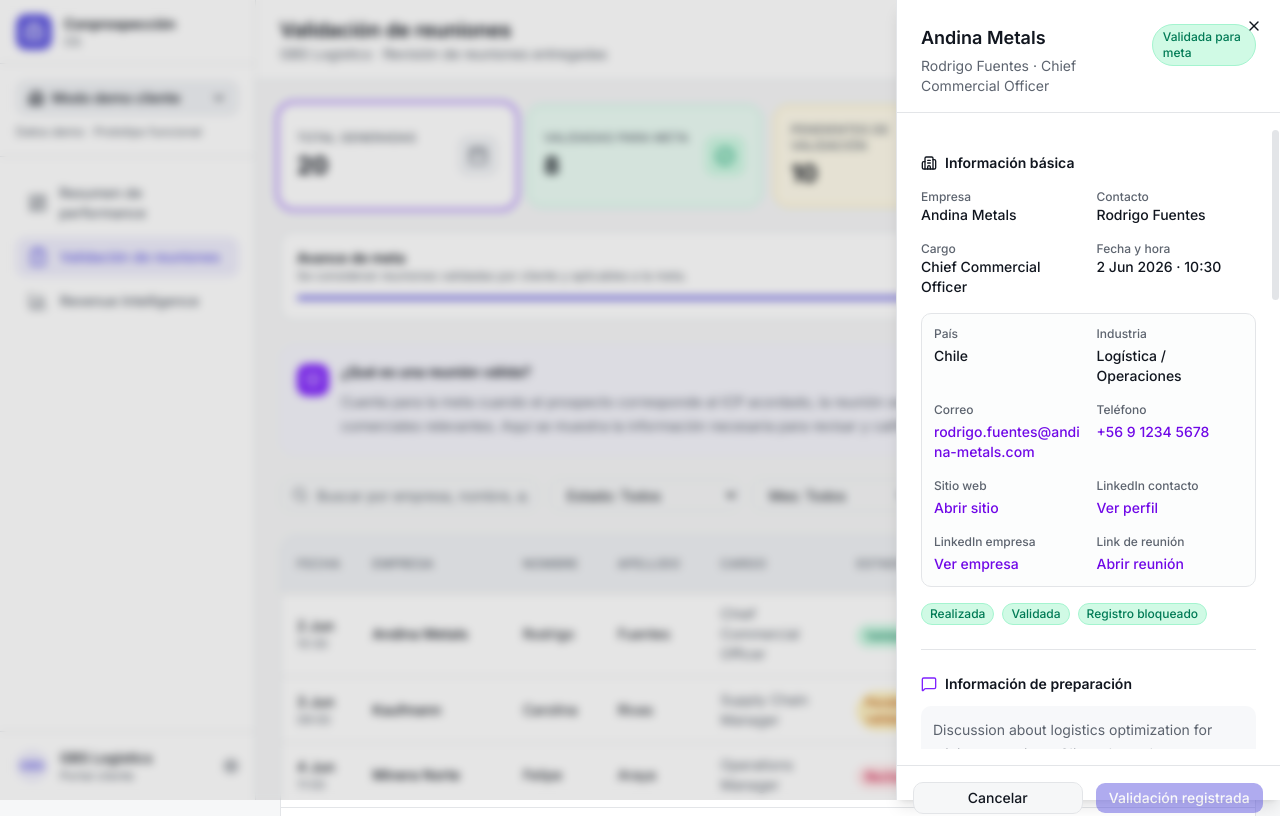
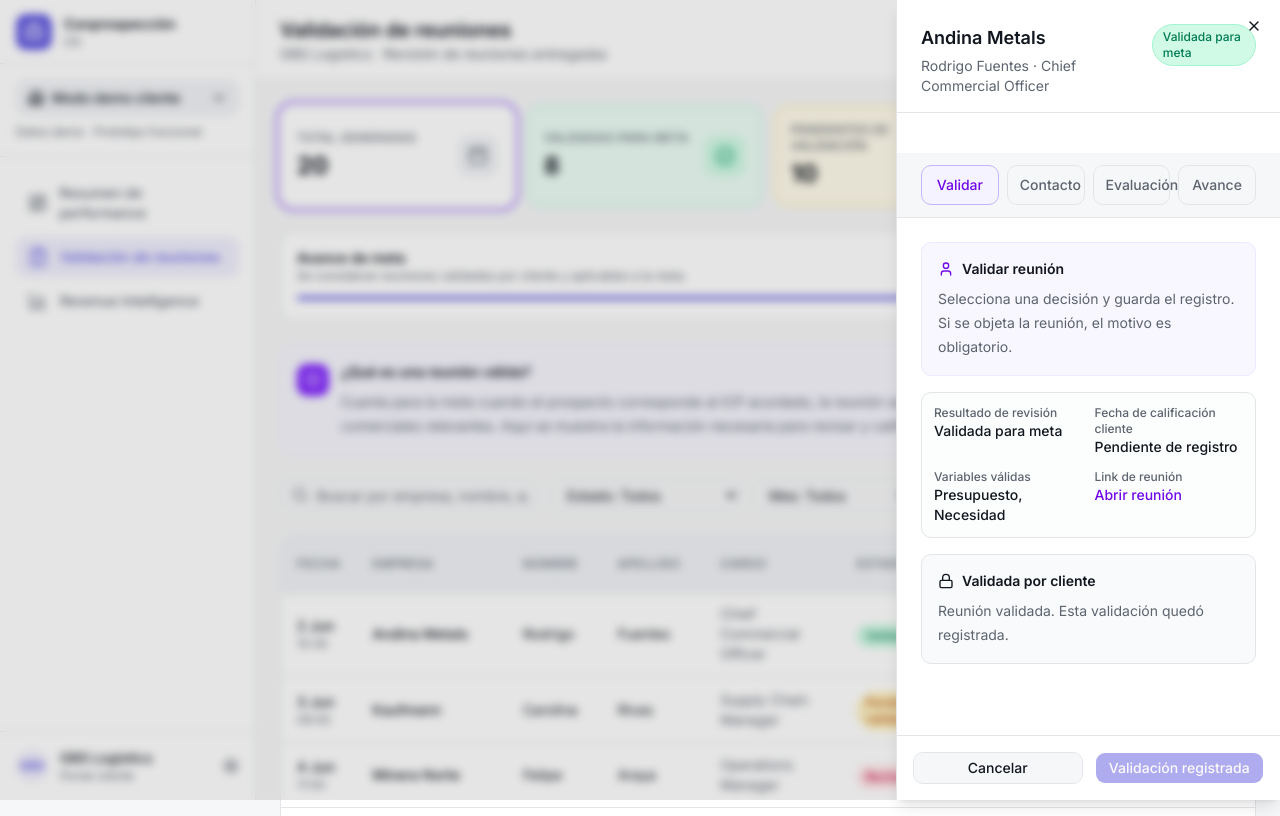
Before and after one commit to FranciscaPP/conprospeccionOS2026, a Next.js app: page /client/meeting-validation in a window 1280 px wide. Both pictures are taken after a click on the element 768 px from the left and 634 px from the top of the page. Built offline with nearby package versions, Linux system fonts and the light colour scheme.

Commit message:
Organize client meeting drawer with tabs

```diff
--- a/components/meeting-drawer.tsx
+++ b/components/meeting-drawer.tsx
@@ -61,6 +61,8 @@ interface MeetingDrawerProps {
   onClose: () => void;
   mode: "client" | "internal";
 }
+
+type ClientDrawerTab = "validation" | "contact" | "evaluation" | "commercial";
 
 const bantOptions: BANTCriteria[] = ["budget", "authority", "need", "timeline"];
 const leadFieldClass = "min-w-0 space-y-1";
@@ -147,6 +149,7 @@ export function MeetingDrawer({ meeting, open, onClose, mode }: MeetingDrawerPro
   const [clientAction, setClientAction] = useState<Exclude<ClientDecision, "pending">>("accepted");
   const [commercialStatus, setCommercialStatus] = useState<CommercialStatus>("pending_followup");
   const [commercialNextStep, setCommercialNextStep] = useState("");
+  const [clientTab, setClientTab] = useState<ClientDrawerTab>("validation");
 
   useEffect(() => {
     if (!meeting) return;
@@ -156,6 +159,7 @@ export function MeetingDrawer({ meeting, open, onClose, mode }: MeetingDrawerPro
     setClientAction(meeting.clientDecision && meeting.clientDecision !== "pending" ? meeting.clientDecision : "accepted");
     setCommercialStatus(meeting.commercialStatus || "pending_followup");
     setCommercialNextStep(meeting.nextStep || "");
+    setClientTab("validation");
   }, [meeting]);
 
   const previewFinal = useMemo(() => {
@@ -169,6 +173,14 @@ export function MeetingDrawer({ meeting, open, onClose, mode }: MeetingDrawerPro
   const clientDecision = getClientDecision(meeting);
   const locked = isClientLocked(meeting);
   const validByContract = isContractuallyValid(meeting);
+  const isClientMode = mode === "client";
+  const showClientSection = (tab: ClientDrawerTab) => !isClientMode || clientTab === tab;
+  const clientTabs: Array<{ value: ClientDrawerTab; label: string }> = [
+    { value: "validation", label: "Validar" },
+    { value: "contact", label: "Contacto" },
+    { value: "evaluation", label: "Evaluación" },
+    { value: "commercial", label: "Avance" },
+  ];
 
   const saveInternal = () => {
     updateMeeting(meeting.id, {
@@ -250,6 +262,152 @@ export function MeetingDrawer({ meeting, open, onClose, mode }: MeetingDrawerPro
 
         <ScrollArea className="h-[calc(100dvh-8rem)] sm:h-[calc(100vh-180px)]">
           <div className="space-y-5 p-4 sm:space-y-6 sm:p-6">
+            {isClientMode && (
+              <div className="sticky top-0 z-20 -mx-4 border-b border-border bg-background/95 px-4 py-3 backdrop-blur sm:-mx-6 sm:px-6">
+                <div className="grid grid-cols-2 gap-2 sm:grid-cols-4">
+                  {clientTabs.map((tab) => (
+                    <button
+                      key={tab.value}
+                      type="button"
+                      onClick={() => setClientTab(tab.value)}
+                      className={`min-h-10 rounded-lg border px-3 py-2 text-sm font-medium transition ${
+                        clientTab === tab.value
+                          ? "border-violet-300 bg-violet-50 text-violet-700"
+                          : "border-border bg-background text-muted-foreground hover:bg-muted hover:text-foreground"
+                      }`}
+                    >
+                      {tab.label}
+                    </button>
+                  ))}
+                </div>
+              </div>
+            )}
+            {isClientMode && clientTab === "validation" && (
+              <section className="space-y-4">
+                <div className="rounded-lg border border-violet-100 bg-violet-50/70 p-4">
+                  <h3 className="flex items-center gap-2 text-sm font-semibold text-foreground">
+                    <User className="h-4 w-4 text-violet-700" />
+                    Validar reunión
+                  </h3>
+                  <p className="mt-2 text-sm leading-6 text-muted-foreground">
+                    Selecciona una decisión y guarda el registro. Si se objeta la reunión, el motivo es obligatorio.
+                  </p>
+                </div>
+
+                <div className="grid gap-3 rounded-lg border border-border bg-muted/20 p-3 sm:grid-cols-2">
+                  <div>
+                    <Label className="text-xs text-muted-foreground">Resultado de revisión</Label>
+                    <p className="text-sm font-medium text-foreground">{getValidationResultLabel(meeting)}</p>
+                  </div>
+                  <div>
+                    <Label className="text-xs text-muted-foreground">Fecha de calificación cliente</Label>
+                    <p className="text-sm font-medium text-foreground">
+                      {meeting.clientDecisionAt
+                        ? format(new Date(meeting.clientDecisionAt), "d MMM yyyy · HH:mm")
+                        : "Pendiente de registro"}
+                    </p>
+                  </div>
+                  <div>
+                    <Label className="text-xs text-muted-foreground">Variables válidas</Label>
+                    <p className="text-sm font-medium text-foreground">
+                      {meeting.cpBANT.length > 0
+                        ? meeting.cpBANT.map((criteria) => bantLabels[criteria]).join(", ")
+                        : "Sin variables registradas"}
+                    </p>
+                  </div>
+                  <div>
+                    <Label className="text-xs text-muted-foreground">Link de reunión</Label>
+                    {meeting.meetingUrl ? (
+                      <a className={leadLinkClass} href={meeting.meetingUrl} target="_blank" rel="noreferrer">
+                        Abrir reunión
+                      </a>
+                    ) : (
+                      <p className={leadValueClass}>Sin dato</p>
+                    )}
+                  </div>
+                </div>
+
+                {locked ? (
+                  <div className="rounded-lg border border-border bg-muted/40 p-4">
+                    <div className="mb-2 flex items-center gap-2 text-sm font-semibold text-foreground">
+                      <Lock className="h-4 w-4" />
+                      {clientDecisionLabels[clientDecision]}
+                    </div>
+                    <p className="text-sm leading-6 text-muted-foreground">
+                      {clientDecision === "accepted" && "Reunión validada. Esta validación quedó registrada."}
+                      {clientDecision === "rejected" && "Reunión objetada. Solo Conprospección puede reabrirla internamente si corresponde."}
+                      {clientDecision === "review_requested" && "Solicitud de revisión registrada. No se puede modificar hasta respuesta de Conprospección."}
+                    </p>
+                    {meeting.rejectionReason && (
+                      <p className="mt-2 text-xs text-muted-foreground">
+                        Motivo: {rejectionReasonLabels[meeting.rejectionReason]}
+                      </p>
+                    )}
+                  </div>
+                ) : (
+                  <>
+                    <div className="grid gap-2 sm:grid-cols-3">
+                      {[
+                        { value: "accepted", label: "Validar reunión" },
+                        { value: "rejected", label: "Objetar reunión" },
+                        { value: "review_requested", label: "Solicitar revisión" },
+                      ].map((option) => (
+                        <button
+                          key={option.value}
+                          type="button"
+                          onClick={() => setClientAction(option.value as Exclude<ClientDecision, "pending">)}
+                          className={`rounded-lg border px-3 py-2 text-sm font-medium transition ${
+                            clientAction === option.value
+                              ? "border-violet-300 bg-violet-50 text-violet-700"
+                              : "border-border bg-background text-foreground hover:bg-muted"
+                          }`}
+                        >
+                          {option.label}
+                        </button>
+                      ))}
+                    </div>
+                    {clientAction === "accepted" && (
+                      <div className="rounded-lg border border-emerald-100 bg-emerald-50/70 p-3 text-sm leading-6 text-emerald-800">
+                        La reunión se marcará como validada y quedará registrada.
+                      </div>
+                    )}
+                    {clientAction === "review_requested" && (
+                      <div className="rounded-lg border border-amber-100 bg-amber-50/70 p-3 text-sm leading-6 text-amber-800">
+                        La reunión quedará en revisión hasta respuesta de Conprospección.
+                      </div>
+                    )}
+                    {clientAction === "rejected" && (
+                      <div className="space-y-2">
+                        <Label className="text-xs text-muted-foreground">Motivo si se objeta la reunión</Label>
+                        <select
+                          aria-label="Motivo si se objeta la reunión"
+                          className="h-9 w-full rounded-lg border border-input bg-background px-3 text-sm text-foreground outline-none transition focus:border-ring focus:ring-3 focus:ring-ring/50"
+                          value={rejectionReason}
+                          onChange={(event) => setRejectionReason(event.target.value as RejectionReason)}
+                        >
+                          {Object.entries(rejectionReasonLabels).map(([value, label]) => (
+                            <option key={value} value={value}>
+                              {label}
+                            </option>
+                          ))}
+                        </select>
+                      </div>
+                    )}
+                    <div className="space-y-2">
+                      <Label className="text-xs text-muted-foreground">Comentario opcional</Label>
+                      <Textarea
+                        value={clientComment}
+                        onChange={(event) => setClientComment(event.target.value)}
+                        placeholder="Agrega contexto si corresponde."
+                        rows={3}
+                      />
+                    </div>
+                  </>
+                )}
+              </section>
+            )}
+
+            {showClientSection("contact") && (
             <section className="space-y-4">
               <h3 className="flex items-center gap-2 text-sm font-semibold text-foreground">
                 <Building2 className="h-4 w-4" />
@@ -367,9 +525,11 @@ export function MeetingDrawer({ meeting, open, onClose, mode }: MeetingDrawerPro
                 {locked && <StatusBadge status="final_valid" label="Registro bloqueado" size="sm" />}
               </div>
             </section>
+            )}
 
-            <Separator />
+            {showClientSection("evaluation") && <Separator />}
 
+            {showClientSection("evaluation") && (
             <section className="space-y-3">
               <h3 className="flex items-center gap-2 text-sm font-semibold text-foreground">
                 <MessageSquare className="h-4 w-4 text-violet-600" />
@@ -382,9 +542,11 @@ export function MeetingDrawer({ meeting, open, onClose, mode }: MeetingDrawerPro
                 Validez y resultado comercial son cosas distintas: una reunión válida puede contar para la meta aunque el negocio se gane, se pierda o quede en seguimiento.
               </p>
             </section>
+            )}
 
-            <Separator />
+            {showClientSection("evaluation") && <Separator />}
 
+            {showClientSection("evaluation") && (
             <section className="space-y-4">
               <h3 className="flex items-center gap-2 text-sm font-semibold text-foreground">
                 <ShieldCheck className="h-4 w-4 text-violet-600" />
@@ -438,9 +600,11 @@ export function MeetingDrawer({ meeting, open, onClose, mode }: MeetingDrawerPro
                 </div>
               )}
             </section>
+            )}
 
-            <Separator />
+            {showClientSection("evaluation") && <Separator />}
 
+            {showClientSection("evaluation") && (
             <section className="space-y-4">
               <h3 className="flex items-center gap-2 text-sm font-semibold text-foreground">
                 <BookOpen className="h-4 w-4 text-emerald-600" />
@@ -537,6 +701,7 @@ export function MeetingDrawer({ meeting, open, onClose, mode }: MeetingDrawerPro
                 </div>
               )}
             </section>
+            )}
 
             {mode === "internal" && (
               <>
@@ -591,7 +756,7 @@ export function MeetingDrawer({ meeting, open, onClose, mode }: MeetingDrawerPro
               </>
             )}
 
-            {mode === "client" && (
+            {isClientMode && clientTab === "commercial" && (
               <>
                 <Separator />
                 <section className="space-y-4">
@@ -644,98 +809,6 @@ export function MeetingDrawer({ meeting, open, onClose, mode }: MeetingDrawerPro
                   </div>
                 </section>
 
-                <Separator />
-                <section className="space-y-4">
-                  <h3 className="flex items-center gap-2 text-sm font-semibold text-foreground">
-                    <User className="h-4 w-4 text-amber-600" />
-                    Validación de reunión
-                  </h3>
-                  {locked ? (
-                    <div className="rounded-lg border border-border bg-muted/40 p-4">
-                      <div className="mb-2 flex items-center gap-2 text-sm font-semibold text-foreground">
-                        <Lock className="h-4 w-4" />
-                        {clientDecisionLabels[clientDecision]}
-                      </div>
-                      <p className="text-sm leading-6 text-muted-foreground">
-                        {clientDecision === "accepted" && "Reunión validada. Esta validación quedó registrada."}
-                        {clientDecision === "rejected" && "Reunión objetada. Solo Conprospección puede reabrirla internamente si corresponde."}
-                        {clientDecision === "review_requested" && "Solicitud de revisión registrada. No se puede modificar hasta respuesta de Conprospección."}
-                      </p>
-                      {meeting.clientDecisionAt && (
-                        <p className="mt-2 text-xs text-muted-foreground">
-                          Fecha de calificación cliente: {format(new Date(meeting.clientDecisionAt), "d MMM yyyy · HH:mm")}
-                        </p>
-                      )}
-                      {meeting.rejectionReason && (
-                        <p className="mt-2 text-xs text-muted-foreground">
-                          Motivo: {rejectionReasonLabels[meeting.rejectionReason]}
-                        </p>
-                      )}
-                    </div>
-                  ) : (
-                    <>
-                      <div className="grid gap-2 sm:grid-cols-3">
-                        {[
-                          { value: "accepted", label: "Validar reunión" },
-                          { value: "rejected", label: "Objetar reunión" },
-                          { value: "review_requested", label: "Solicitar revisión" },
-                        ].map((option) => (
-                          <button
-                            key={option.value}
-                            type="button"
-                            onClick={() => setClientAction(option.value as Exclude<ClientDecision, "pending">)}
-                            className={`rounded-lg border px-3 py-2 text-sm font-medium transition ${
-                              clientAction === option.value
-                                ? "border-violet-300 bg-violet-50 text-violet-700"
-                                : "border-border bg-background text-foreground hover:bg-muted"
-                            }`}
-                          >
-                            {option.label}
-                          </button>
-                        ))}
-                      </div>
-                      <div className="rounded-lg border border-border bg-muted/30 p-3 text-sm text-muted-foreground">
-                        Fecha de calificación cliente: pendiente de registro.
-                      </div>
-                      {clientAction === "accepted" && (
-                        <div className="rounded-lg border border-emerald-100 bg-emerald-50/70 p-3 text-sm leading-6 text-emerald-800">
-                          La reunión se marcará como validada y quedará registrada.
-                        </div>
-                      )}
-                      {clientAction === "review_requested" && (
-                        <div className="rounded-lg border border-amber-100 bg-amber-50/70 p-3 text-sm leading-6 text-amber-800">
-                          La reunión quedará en revisión hasta respuesta de Conprospección.
-                        </div>
-                      )}
-                      {clientAction === "rejected" && (
-                      <div className="space-y-2">
-                        <Label className="text-xs text-muted-foreground">Motivo si objetas la reunión</Label>
-                        <select
-                          aria-label="Motivo si objetas la reunión"
-                          className="h-9 w-full rounded-lg border border-input bg-background px-3 text-sm text-foreground outline-none transition focus:border-ring focus:ring-3 focus:ring-ring/50"
-                          value={rejectionReason}
-                          onChange={(event) => setRejectionReason(event.target.value as RejectionReason)}
-                        >
-                          {Object.entries(rejectionReasonLabels).map(([value, label]) => (
-                            <option key={value} value={value}>
-                              {label}
-                            </option>
-                          ))}
-                        </select>
-                      </div>
-                      )}
-                      <div className="space-y-2">
-                        <Label className="text-xs text-muted-foreground">Comentario opcional</Label>
-                        <Textarea
-                          value={clientComment}
-                          onChange={(event) => setClientComment(event.target.value)}
-                          placeholder="Agrega contexto si corresponde."
-                          rows={3}
-                        />
-                      </div>
-                    </>
-                  )}
-                </section>
               </>
             )}
           </div>
@@ -753,6 +826,15 @@ export function MeetingDrawer({ meeting, open, onClose, mode }: MeetingDrawerPro
             <Button disabled className="flex-1">
               Validación registrada
             </Button>
+          ) : clientTab !== "validation" ? (
+            <Button
+              type="button"
+              onClick={() => setClientTab("validation")}
+              className="flex-1 gap-1 bg-violet-600 text-white hover:bg-violet-700"
+            >
+              <CheckCircle2 className="h-4 w-4" />
+              Ir a validar
+            </Button>
           ) : (
             <Button onClick={saveClientDecision} className="flex-1 gap-1 bg-violet-600 text-white hover:bg-violet-700">
               <CheckCircle2 className="h-4 w-4" />
```
